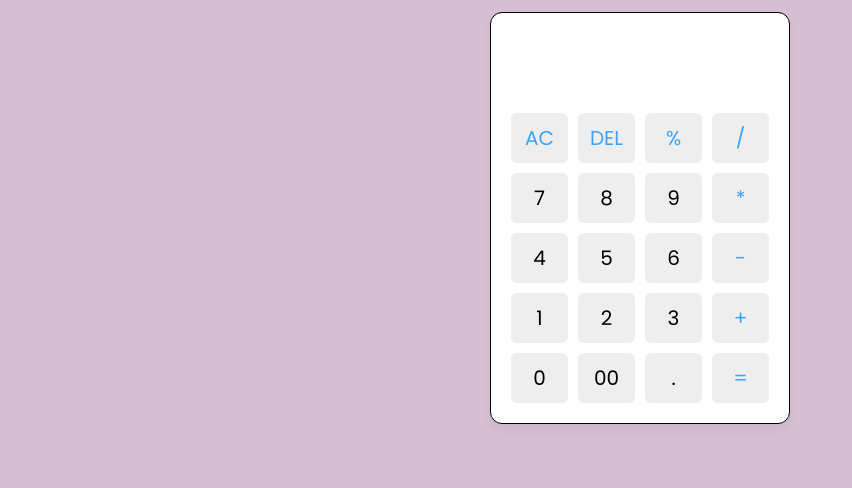
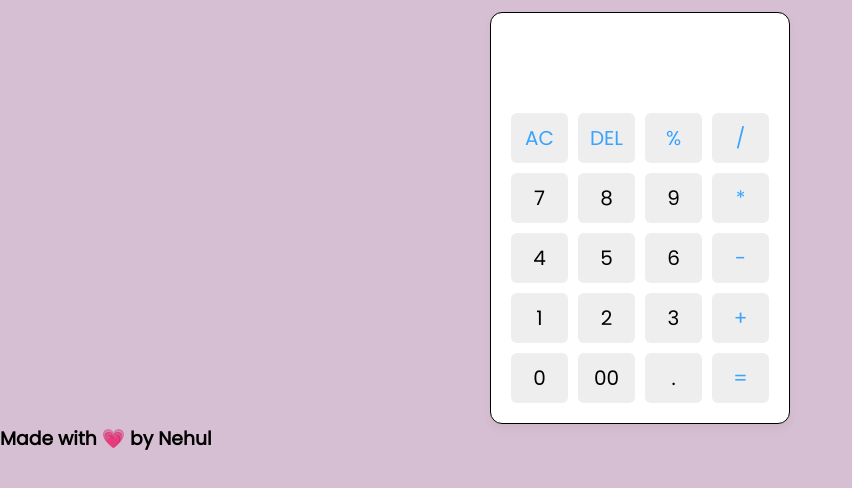
Before and after one commit to whonehuljain/Calculator, a plain HTML site: page index.html in a window 1280 px wide. Shown: the part 100-588 px from the top of the page, without its empty margins (0-852 px from the left). Drawn offline with Linux system fonts and the light colour scheme.

Commit message:
Update index.html

```diff
--- a/index.html
+++ b/index.html
@@ -41,6 +41,8 @@
             </div>
           </div>
     </div>
+
+    <h3>Made with 💗 by Nehul</h3>
 <script src="index.js"></script>
 </body>
 </html>
```
